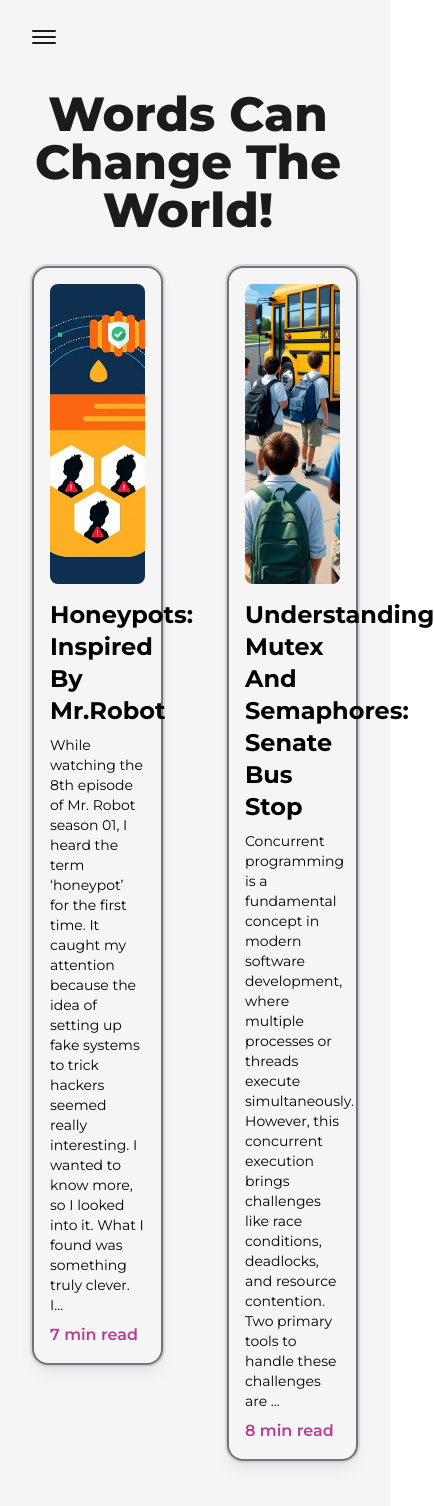
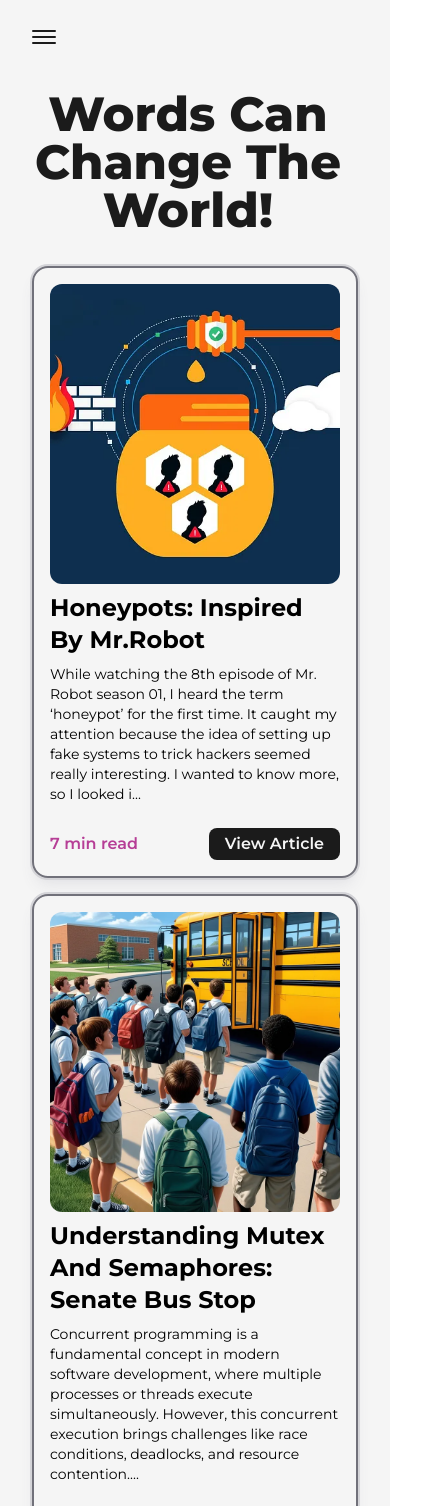
Before and after one commit to nadeeshaMadusanka99/personal_portfolio, a Next.js app: page /articles in a window 390 px wide. Shown: the top 1506 px of the page, 434 px wide, since content can reach past the window. Built offline with nearby package versions, Linux system fonts and the light colour scheme.

Commit message:
Add media queries to articles section

```diff
--- a/src/components/Article/ArticleCard.js
+++ b/src/components/Article/ArticleCard.js
@@ -15,18 +15,29 @@ export const ArticleCard = ({ title, summary, time, link, img }) => {
             whileInView={{ opacity: 1, y: 0 }}
             transition={{ duration: 0.7, ease: "easeInOut" }}
             viewport={{ once: true }}
+            className="relative sm:mb-4"
         >
-            <li className="relative col-span-1 w-full p-4 rounded-2xl ring-2 ring-zinc-300 border-2 border-solid border-zinc-500 shadow-lg shadow-zinc-200  dark:shadow-md dark:border-zinc-500 dark:bg-card dark:text-light dark:ring-zinc-300 dark:shadow-zinc-200">
-                <Link href={link} target='_blank' className='w-full inline-block cursor-pointer overflow-hidden rounded-lg'>
-
-                    <FramerImage src={img} alt={title} className="w-full h-[300px] object-cover" whileHover={{ scale: 1.075 }} transition={{ duration: 0.2 }} />
-                </Link>
+            <div className="relative  col-span-1 w-full p-4 rounded-2xl ring-2 ring-zinc-300 border-2 border-solid border-zinc-500 shadow-lg shadow-zinc-200  dark:shadow-md dark:border-zinc-500 dark:bg-card dark:text-light dark:ring-zinc-300 dark:shadow-zinc-200">
+                <div
+                    className="overflow-hidden rounded-lg lg:w-full "
+                >
+                    <FramerImage priority src={img} alt={title} className="w-full h-[300px] object-cover  rounded-xl" whileHover={{ scale: 1.075 }} transition={{ duration: 0.2 }} />
+                </div>
                 <Link href={link} target='_blank' >
                     <h2 className='capitalize text-2xl font-bold my-2 hover:underline'>{title}</h2>
                 </Link>
-                <p className='text-sm mb-2' >{truncateText(summary, 300)}</p>
-                <span className='text-primary font-semibold dark:text-primaryDark'>{time}</span>
-            </li>
+                <p className='text-sm mb-6' >{truncateText(summary, 250)}</p>
+                <div className='flex items-center justify-between'>
+                    <span className='text-primary font-semibold dark:text-primaryDark'>{time}</span>
+                    <Link
+                        href={link}
+                        target="_blank"
+                        className="rounded-lg bg-dark text-light p-1 px-4 text-md font-semibold hover:bg-light hover:text-dark hover:border-2 hover:border-dark dark:bg-light dark:text-dark dark:hover:bg-dark dark:hover:text-light dark:hover:border-light dark:hover:border-2 sm:px-4 sm:text-base"
+                    >
+                        View Article
+                    </Link>
+                </div>
+            </div>
         </motion.article>
 
     )
--- a/src/components/Project/ProjectCard.js
+++ b/src/components/Project/ProjectCard.js
@@ -57,7 +57,7 @@ export const ProjectCard = ({ type, img, title, summary, link = null, github })
             <Link
               href={github}
               target="_blank"
-              className="rounded-lg bg-dark text-light p-2 px-6 text-lg font-semibold dark:bg-light dark:text-dark dark:hover:bg-dark dark:hover:text-light dark:hover:border-light dark:hover:border sm:px-4 sm:text-base"
+              className="rounded-lg bg-dark text-light p-2 px-6 text-lg font-semibold  hover:bg-light hover:text-dark hover:border-2 hover:border-dark dark:bg-light dark:text-dark dark:hover:bg-dark dark:hover:text-light dark:hover:border-light dark:hover:border-2 sm:px-4 sm:text-base"
             >
               Visit Project
             </Link>
--- a/src/pages/articles.js
+++ b/src/pages/articles.js
@@ -63,7 +63,7 @@ const articles = () => {
                         text="Words Can Change The World!"
                         className="text-7xl mb-20 lg:!text-7xl sm:!text-6xl xs:!text-5xl sm:mb-8"
                     />
-                    <ul className='grid grid-cols-2 gap-16'>
+                    <ul className='grid grid-cols-2 gap-16 lg:gap-8 md:gap-4 sm:gap-2 xs:gap-0 sm:grid-cols-1'>
                         {
                             dataArticle.map((article) => (
                                 <ArticleCard
```
